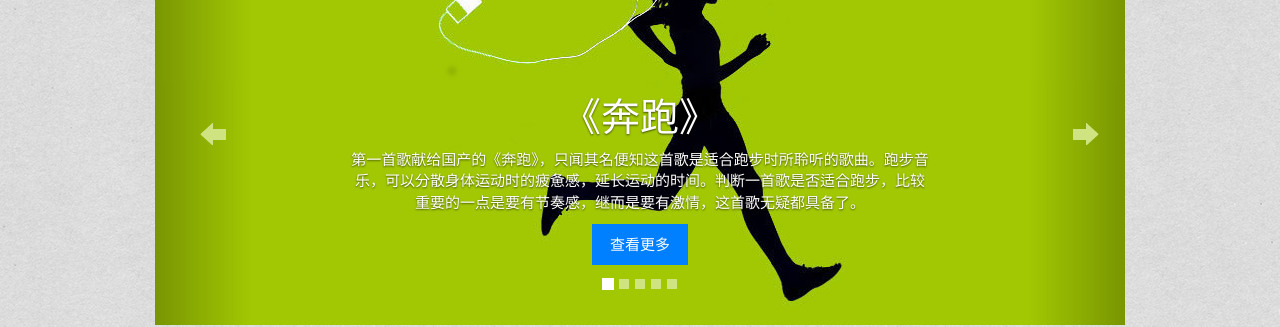
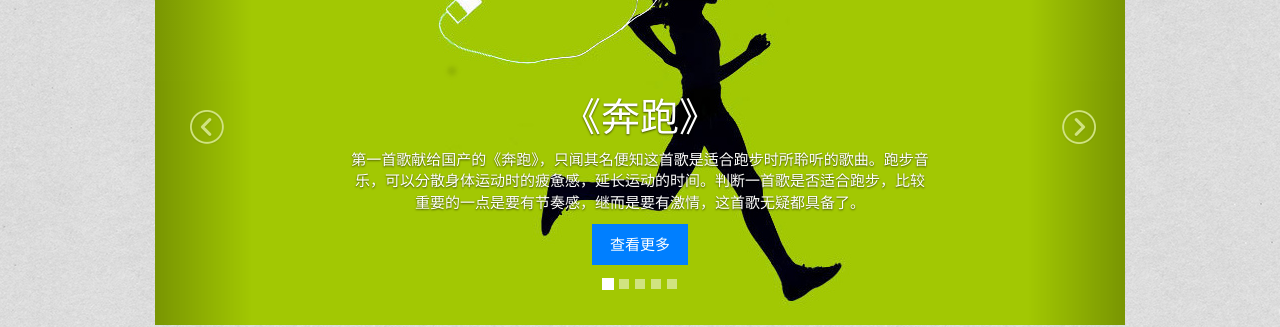
Before and after one commit to paobuxie/paobuxie.github.com, a Jekyll site: the page built from index.html, in a window 1280 px wide. Shown: the part 174-501 px from the top of the page. Built offline with Jekyll 4.4.1, drawn with Linux system fonts in a browser that asks for light colours; Markdown is read by kramdown in place of the engine named in the settings; the list of posts is cut into pages by our own code; comment, search, counter and statistics services are not loaded.

Commit message:
carousel

```diff
--- a/assets/custom.css
+++ b/assets/custom.css
@@ -36,16 +36,16 @@ body {
 }
 
 .carousel-control .icon-prev {
-  background-image:url(/assets/Left.png);
+  background: url("/assets/arrow.png") no-repeat scroll 0% 0% transparent;
 }
 
 .carousel-control .icon-next{
-  background-image:url(/assets/Right.png);
+  background: url("/assets/arrow.png") no-repeat scroll 100% 0% transparent;
 }
 
 .carousel-control .icon-prev, .carousel-control .icon-next{
-  width: 48px;
-  height: 48px;
+  width: 35px;
+  height: 34px;
   font-size: 0;
 }
 
```
Also changed, not shown: assets/Left.png (deleted), assets/Right.png (deleted), assets/arrow.png (added).
